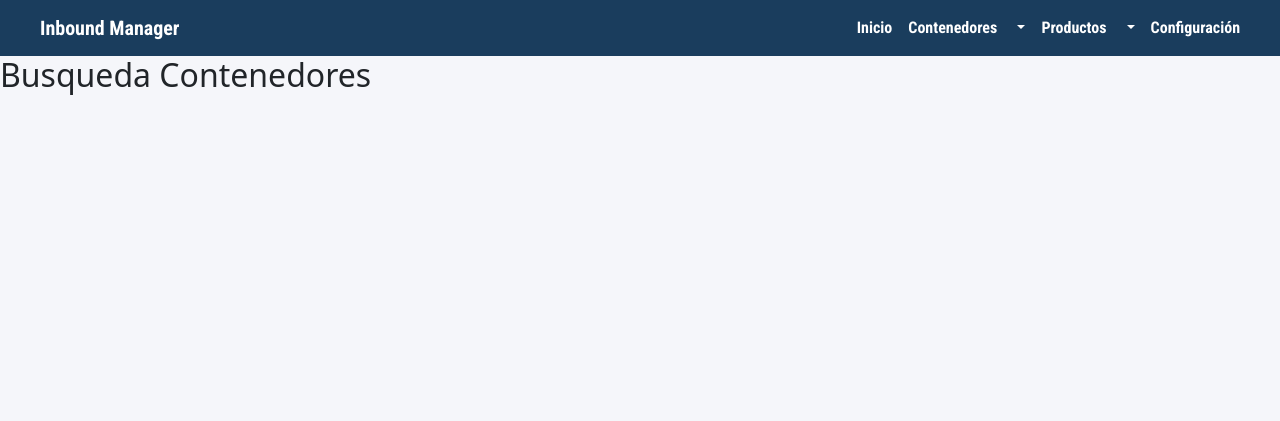
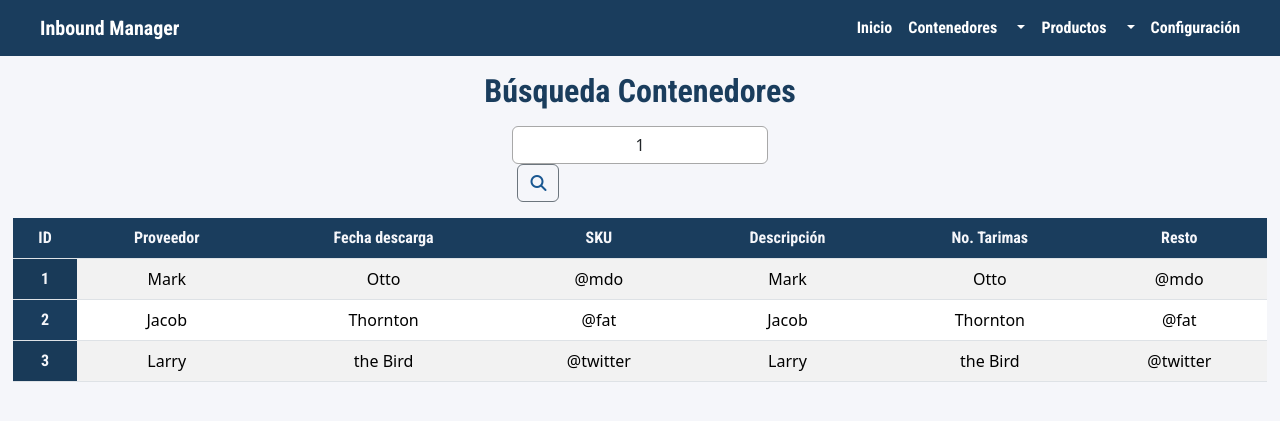
Before and after one commit to Salvador-97/Inbound_Manager-Web, a Python web app: template app/templates/contenedores/busqueda.html in a window 1280 px wide. Shown: the top 421 px of the page. Run offline with Jinja, Linux system fonts and the light colour scheme; the template is opened without the code that fills it: most values are stand-ins (such as "Sample title", 1, 10 or a date in 2020); some libraries are stand-ins or nearby versions.

Commit message:
estilos-contenedor

```diff
--- a/app/routes.py
+++ b/app/routes.py
@@ -28,9 +28,11 @@ def contenedores():
             producto = resultado.fetchone()
     return render_template('/contenedores/arrivo.html', producto=producto, skuProducto = skuProducto)
 
-@main.route('/contenedores/busqueda')
+@main.route('/contenedores/busqueda', methods=['GET', 'POST'])
 def busquedaContenedor():
-    return render_template('contenedores/busqueda.html')
+    if request.method == 'GET':
+        contenedorID = request.form.get('sku', "")
+    return render_template('contenedores/busqueda.html', contenedorID = contenedorID)
 
 @main.route('/configuracion')
 def configuracion():
--- a/app/static/styles/contenedores.css
+++ b/app/static/styles/contenedores.css
@@ -56,3 +56,68 @@
     color: white;
     transition: 0.4s ease;
 }
+
+/*Página "Nuevo contenedor" */
+.contenedor-tabla{
+    width: 70%;
+    margin: auto;
+}
+
+.table, .table th, .table tr {
+    background-color: var(--color-primario);
+}
+
+.table th {
+    font-family: var(--fuente-titulos);
+    font-weight: bold;
+    font-style: normal;
+    color: #F5F6FA;
+    text-align: center;
+    vertical-align: middle;
+}
+
+.table td {
+    text-align: center;
+}
+
+.ctn-input {
+    background-color: white !important;
+}
+
+.form-control {
+    border-color: #a8a8a8;
+    text-align: center;
+}
+
+.mb-3 {
+    margin-bottom: 0 !important;
+}
+
+.btn-busqueda {
+    color: #195791;
+    margin-left: 0.4em;
+}
+
+.btn-busqueda:hover {
+    background-color: #195791;
+    color: white;
+}
+
+.contenedor-btn-arrivo {
+    margin: auto;
+}
+
+/*Página busqueda contenedor*/
+.input-busqueda-contenedor{
+    width: 20%;
+    margin: 1em auto;
+}
+
+.ctn-tabla {
+    width: 98%;
+    margin: auto;
+}
+
+.label-div {
+    vertical-align: middle;
+}
--- a/app/static/styles/home.css
+++ b/app/static/styles/home.css
@@ -40,6 +40,14 @@ body{
 
 .dropdown-menu {
     background-color: var(--color-primario);
+}
+
+.dropdown-item:hover {
+    color: var(--color-primario) !important;
+}
+
+.navbar-nav .nav-link.show {
+    color: var(--color-fondo);
 }
 
 .navbar-expand-lg .navbar-collapse {
--- a/app/templates/contenedores.html
+++ b/app/templates/contenedores.html
@@ -1,4 +1,5 @@
 {%include 'header.html' %}
+<title>Contenedores</title>
 <h2 class="titulo">Contenedores</h2>
 
 <div class="contenedor-opciones">
--- a/app/templates/contenedores/busqueda.html
+++ b/app/templates/contenedores/busqueda.html
@@ -1,4 +1,66 @@
 {%include 'header.html' %}
-<h2>Busqueda Contenedores</h2>
+<h2 class="titulo">Búsqueda Contenedores</h2>
+
+<div class="input-busqueda-contenedor">
+    <form action="/contenedores/busqueda">
+        <div class="input-group mb-3">
+            <div>
+                <input type="text" class="form-control" placeholder="ID contenedor"
+                    id="contenedorID" name="contenedorID" value={{contenedorID}}>
+            </div>
+            <div class="input-group-append">
+                <button class="btn btn-outline-secondary btn-busqueda" type="button" id="button-addon2">
+                    <i class="fa-solid fa-magnifying-glass"></i>
+                </button>
+            </div>
+            </div>
+        </div>
+    </form>
+</div>
+<div class="ctn-tabla">
+<table class="table table-striped">
+    <thead>
+        <tr>
+            <th scope="col">ID</th>
+            <th scope="col">Proveedor</th>
+            <th scope="col">Fecha descarga</th>
+            <th scope="col">SKU</th>
+            <th scope="col">Descripción</th>
+            <th scope="col">No. Tarimas</th>
+            <th scope="col">Resto</th>
+        </tr>
+    </thead>
+    <tbody>
+        <tr>
+            <th scope="row">{{contenedorID}}</th>
+            <td>Mark</td>
+            <td>Otto</td>
+            <td>@mdo</td>
+            <td>Mark</td>
+            <td>Otto</td>
+            <td>@mdo</td>
+        </tr>
+        <tr>
+        <th scope="row">2</th>
+            <td>Jacob</td>
+            <td>Thornton</td>
+            <td>@fat</td>
+            <td>Jacob</td>
+            <td>Thornton</td>
+            <td>@fat</td>
+        </tr>
+        <tr>
+        <th scope="row">3</th>
+        <td>Larry</td>
+        <td>the Bird</td>
+        <td>@twitter</td>
+        <td>Larry</td>
+        <td>the Bird</td>
+        <td>@twitter</td>
+        </tr>
+    </tbody>
+    </table>
+</div>
+
 
 {%include 'footer.html' %}
--- a/app/templates/header.html
+++ b/app/templates/header.html
@@ -11,7 +11,6 @@
     <link rel="preconnect" href="https://fonts.googleapis.com">
 <link rel="preconnect" href="https://fonts.gstatic.com" crossorigin>
 <link href="https://fonts.googleapis.com/css2?family=Montserrat:ital,wght@0,100..900;1,100..900&family=Roboto+Condensed:ital,wght@0,100..900;1,100..900&display=swap" rel="stylesheet">
-    <title>Inicio</title>
 </head>
 <body>
     <nav class="navbar navbar-expand-lg navbar-light">
@@ -37,8 +36,8 @@
           <a class="nav-link dropdown-toggle" role="button" data-bs-toggle="dropdown" aria-expanded="false">          </a>
           <ul class="dropdown-menu">
             <li><a class="dropdown-item" href="/contenedores/ubicaciones">Ubicaciones</a></li>
-            <li><a class="dropdown-item" href="/contenedores/busqueda">Buscar producto</a></li>
-            <li><a class="dropdown-item" href="/contenedores/busqueda">Nuevo producto</a></li>
+            <li><a class="dropdown-item" href="/contenedores/producto">Buscar producto</a></li>
+            <li><a class="dropdown-item" href="/contenedores/nuevo">Nuevo producto</a></li>
           </ul>
         </li>
       <li class="nav-item">
--- a/app/templates/home.html
+++ b/app/templates/home.html
@@ -1,4 +1,5 @@
 {%include 'header.html' %}
+<title>Inicio</title>
 <div class="contenedor-presentacion">
     <div class="contenedor-info">
         <div class="contenedor-texto">
--- a/app/templates/productos.html
+++ b/app/templates/productos.html
@@ -1,5 +1,5 @@
 {%include 'header.html' %}
-
+<title>Productos</title>
     <h1>Productos</h1>
 
     <form action="/productos">
```
Also changed, not shown: app/templates/contenedores/arrivo.html (+62 -17 lines), app/templates/productos/producto.html (added, +62 -0 lines), app/templates/productos/nuevo.html (added), app/templates/productos/ubicaciones.html (added), 2 other files.
